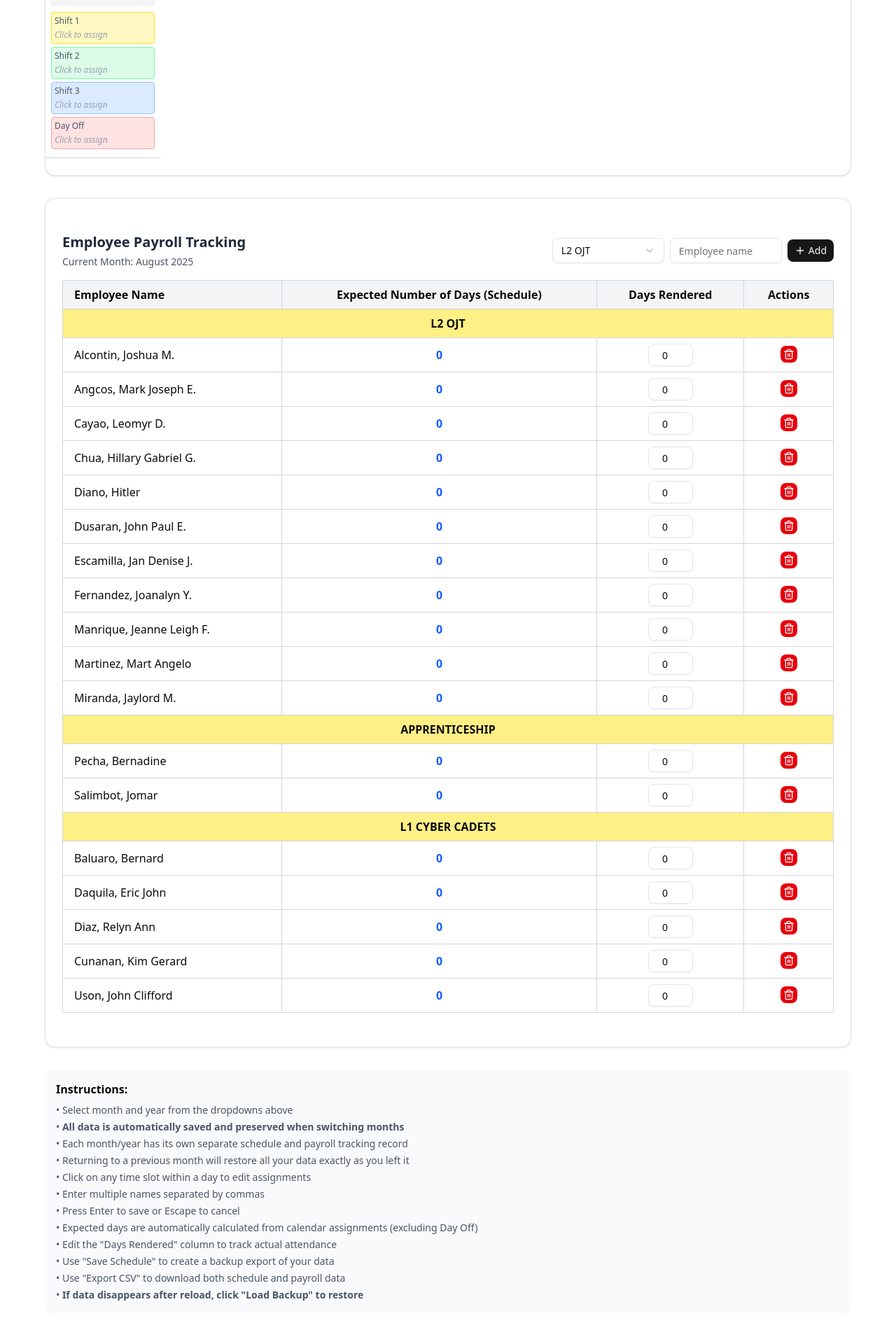
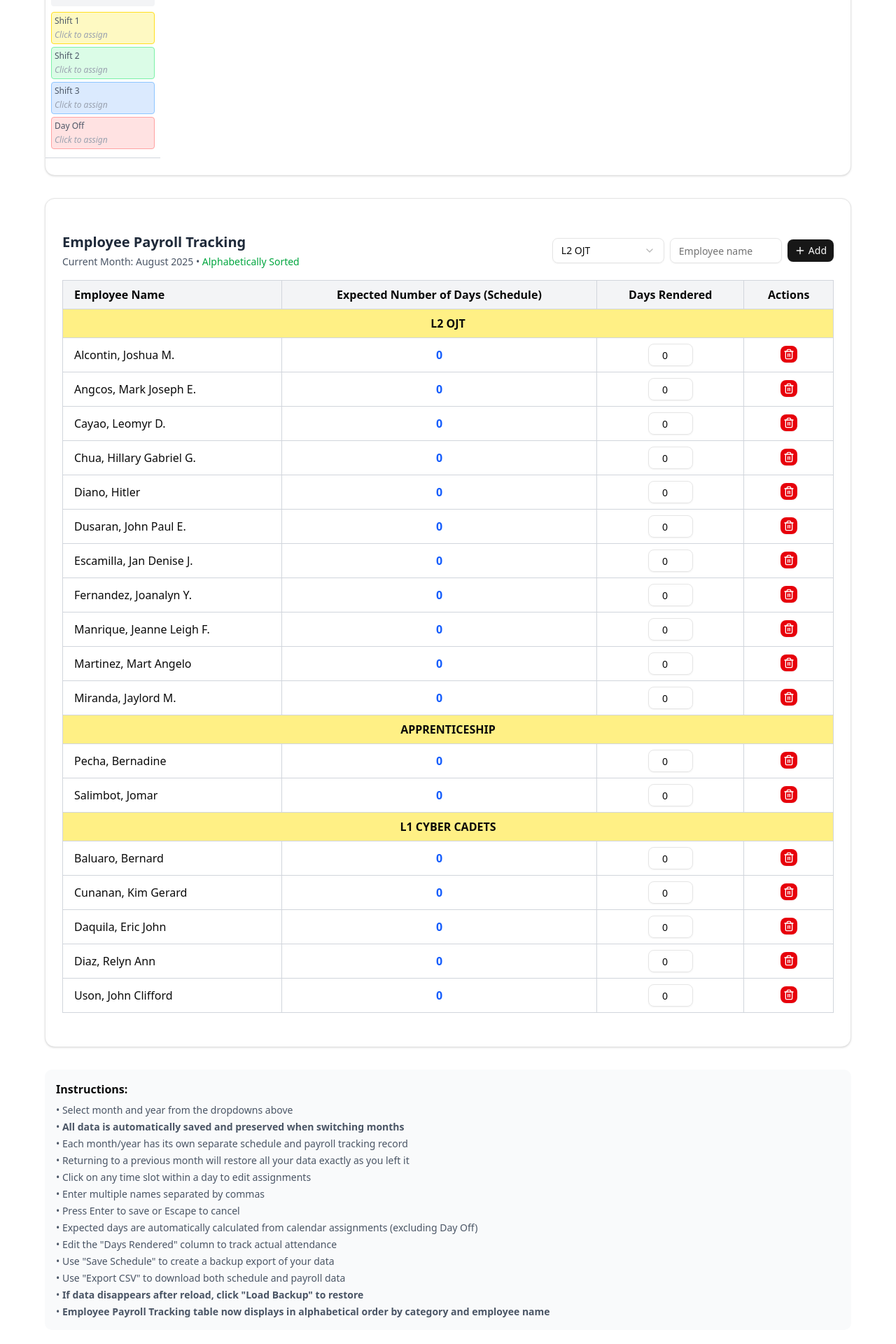
Before and after one commit to liyuma0605/atrascheduler, a Next.js app: page / in a window 1280 px wide. Shown: the part 1677-3597 px from the top of the page at 70% size. Built offline with nearby package versions, Linux system fonts and the light colour scheme.

Commit message:
page.jsx

```diff
--- a/src/app/page.jsx
+++ b/src/app/page.jsx
@@ -8,7 +8,8 @@ import { Select, SelectContent, SelectItem, SelectTrigger, SelectValue } from "@
 import { Download, Save, Edit3, Plus, Trash2, Upload } from "lucide-react"
 import React from "react"
 
-const PERMANENT_LOGO_URL = "https://cdn.discordapp.com/attachments/1346110313401155679/1405155664216592384/viber_image_2025-07-30_15-19-42-577.png?ex=689dccb0&is=689c7b30&hm=16262b6f756db6a87987062564aad5a1127b34677704cfd9b72fb74c6e451797&"
+const PERMANENT_LOGO_URL =
+  "https://cdn.discordapp.com/attachments/1346110313401155679/1405155664216592384/viber_image_2025-07-30_15-19-42-577.png?ex=689dccb0&is=689c7b30&hm=16262b6f756db6a87987062564aad5a1127b34677704cfd9b72fb74c6e451797&"
 
 const TIME_SLOTS = ["8:00 AM - 4:00 PM", "4:00 PM - 12:00 AM", "12:00 AM - 8:00 AM", "DAY OFF"]
 const DAYS_OF_WEEK = ["Sunday", "Monday", "Tuesday", "Wednesday", "Thursday", "Friday", "Saturday"]
@@ -62,8 +63,18 @@ export default function ScheduleEditor() {
   const [monthlyScheduleData, setMonthlyScheduleData] = useState({})
   const [editingCell, setEditingCell] = useState(null)
   const [editValue, setEditValue] = useState("")
-  const [selectedMonth, setSelectedMonth] = useState(MONTHS[new Date().getMonth()])
-  const [selectedYear, setSelectedYear] = useState(new Date().getFullYear().toString())
+  const [selectedMonth, setSelectedMonth] = useState(() => {
+    if (typeof window !== "undefined") {
+      return localStorage.getItem("selectedMonth") || MONTHS[new Date().getMonth()]
+    }
+    return MONTHS[new Date().getMonth()]
+  })
+  const [selectedYear, setSelectedYear] = useState(() => {
+    if (typeof window !== "undefined") {
+      return localStorage.getItem("selectedYear") || new Date().getFullYear().toString()
+    }
+    return new Date().getFullYear().toString()
+  })
 
   const [monthlyPayrollData, setMonthlyPayrollData] = useState({})
   const [monthlyRenderedDays, setMonthlyRenderedDays] = useState({})
@@ -88,6 +99,20 @@ export default function ScheduleEditor() {
       })
       return initial
     })()
+
+  const sortedPayrollData = useMemo(() => {
+    const sorted = {}
+    const categories = Object.keys(payrollData)
+
+    categories.forEach((category) => {
+      // Sort employees within each category alphabetically
+      sorted[category] = [...payrollData[category]].sort((a, b) =>
+        a.localeCompare(b, undefined, { sensitivity: "base" }),
+      )
+    })
+
+    return sorted
+  }, [payrollData])
 
   useEffect(() => {
     const loadSavedData = async () => {
@@ -222,6 +247,18 @@ export default function ScheduleEditor() {
       console.error("Error saving rendered days:", error)
     }
   }, [monthlyRenderedDays, isDataLoaded])
+
+  useEffect(() => {
+    if (typeof window !== "undefined") {
+      localStorage.setItem("selectedMonth", selectedMonth)
+    }
+  }, [selectedMonth])
+
+  useEffect(() => {
+    if (typeof window !== "undefined") {
+      localStorage.setItem("selectedYear", selectedYear)
+    }
+  }, [selectedYear])
 
   const updateCurrentMonthSchedule = useCallback(
     (newScheduleData) => {
@@ -480,7 +517,7 @@ export default function ScheduleEditor() {
     csvData.push(["=== PAYROLL DATA ==="])
     csvData.push(["Category", "Employee Name", "Expected Days", "Days Rendered"])
 
-    Object.entries(payrollData).forEach(([category, employees]) => {
+    Object.entries(sortedPayrollData).forEach(([category, employees]) => {
       employees.forEach((employee) => {
         const expected = calculateExpectedDays[employee] || 0
         const rendered = renderedDays[employee] || 0
@@ -501,7 +538,7 @@ export default function ScheduleEditor() {
       link.click()
       document.body.removeChild(link)
     }
-  }, [scheduleData, renderedDays, calculateExpectedDays, selectedMonth, selectedYear, payrollData])
+  }, [scheduleData, renderedDays, calculateExpectedDays, selectedMonth, selectedYear, sortedPayrollData])
 
   const getFutureMonthKeys = useCallback(() => {
     const currentYear = Number.parseInt(selectedYear)
@@ -707,14 +744,19 @@ export default function ScheduleEditor() {
         <div className="flex flex-col items-center gap-4 mb-6">
           <div className="flex items-center gap-3">
             <img
-              src={PERMANENT_LOGO_URL || "https://cdn.discordapp.com/attachments/1346110313401155679/1405155664216592384/viber_image_2025-07-30_15-19-42-577.png?ex=689dccb0&is=689c7b30&hm=16262b6f756db6a87987062564aad5a1127b34677704cfd9b72fb74c6e451797&"}
+              src={
+                PERMANENT_LOGO_URL ||
+                "https://cdn.discordapp.com/attachments/1346110313401155679/1405155664216592384/viber_image_2025-07-30_15-19-42-577.png?ex=689dccb0&is=689c7b30&hm=16262b6f756db6a87987062564aad5a1127b34677704cfd9b72fb74c6e451797&" ||
+                "/placeholder.svg" ||
+                "/placeholder.svg"
+              }
               alt="Company Logo"
               className="w-12 h-12 object-contain rounded-lg border border-gray-200"
               onError={(e) => {
                 e.target.style.display = "none"
                 const fallbackIcon = document.createElement("div")
                 fallbackIcon.innerHTML =
-                  '<svg class="w-8 h-8 text-blue-600" fill="currentColor" viewBox="0 0 20 20"><path fillRule="evenodd" d="M6 2a1 1 0 00-1 1v1H4a2 2 0 00-2 2v10a2 2 0 002 2h12a2 2 0 002-2V6a2 2 0 00-2-2h-1V3a1 1 0 10-2 0v1H7V3a1 1 0 00-1-1zm0 5a1 1 0 000 2h8a1 1 0 100-2H6z" clipRule="evenodd"></path></svg>'
+                  '<svg class="w-8 h-8 text-blue-600" fill="currentColor" viewBox="0 0 20 20"><path fillRule="evenodd" d="M6 2a1 1 0 00-1 1v1H4a2 2 0 00-2 2v10a2 2 0 002 2h12a2 2 0 002-2V6a2 2 0 00-2-2h-1V3a1 1 0 10-2 0v1H7V3a1 1 0 00-1-1zm0 5a1 1 0 000 2h8a1 1 0 0-2H6z" clipRule="evenodd"></path></svg>'
                 e.target.parentNode.appendChild(fallbackIcon)
               }}
             />
@@ -836,7 +878,8 @@ export default function ScheduleEditor() {
             <div>
               <h3 className="text-xl font-bold text-gray-800">Employee Payroll Tracking</h3>
               <p className="text-sm text-gray-600 mt-1">
-                Current Month: {selectedMonth} {selectedYear}
+                Current Month: {selectedMonth} {selectedYear} •{" "}
+                <span className="text-green-600 font-medium">Alphabetically Sorted</span>
               </p>
             </div>
 
@@ -886,7 +929,7 @@ export default function ScheduleEditor() {
                 </tr>
               </thead>
               <tbody>
-                {Object.entries(payrollData).map(([category, employees]) => (
+                {Object.entries(sortedPayrollData).map(([category, employees]) => (
                   <React.Fragment key={category}>
                     <tr className="bg-yellow-200">
                       <td colSpan={4} className="border border-gray-300 px-4 py-2 font-bold text-center">
@@ -947,6 +990,12 @@ export default function ScheduleEditor() {
           <li>
             • <strong>If data disappears after reload, click "Load Backup" to restore</strong>
           </li>
+          <li>
+            •{" "}
+            <strong>
+              Employee Payroll Tracking table now displays in alphabetical order by category and employee name
+            </strong>
+          </li>
         </ul>
       </div>
     </div>
```
